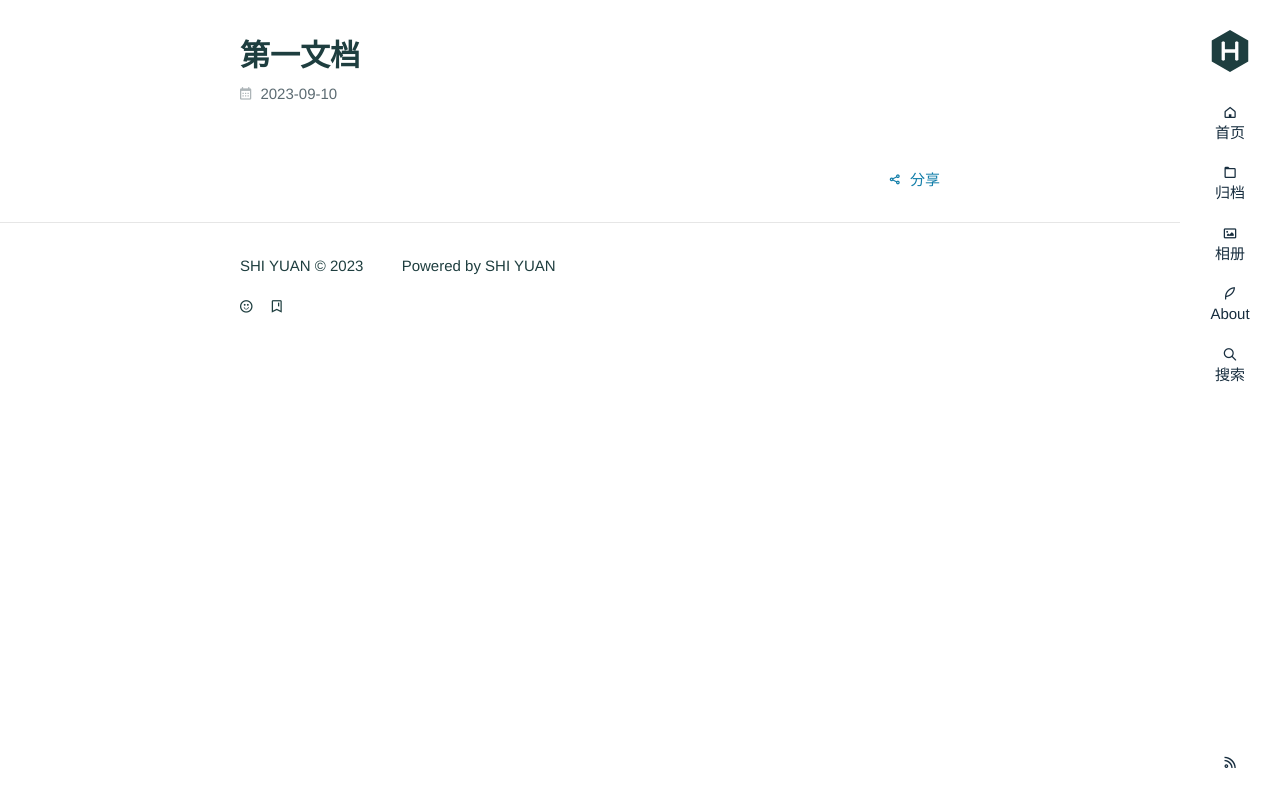
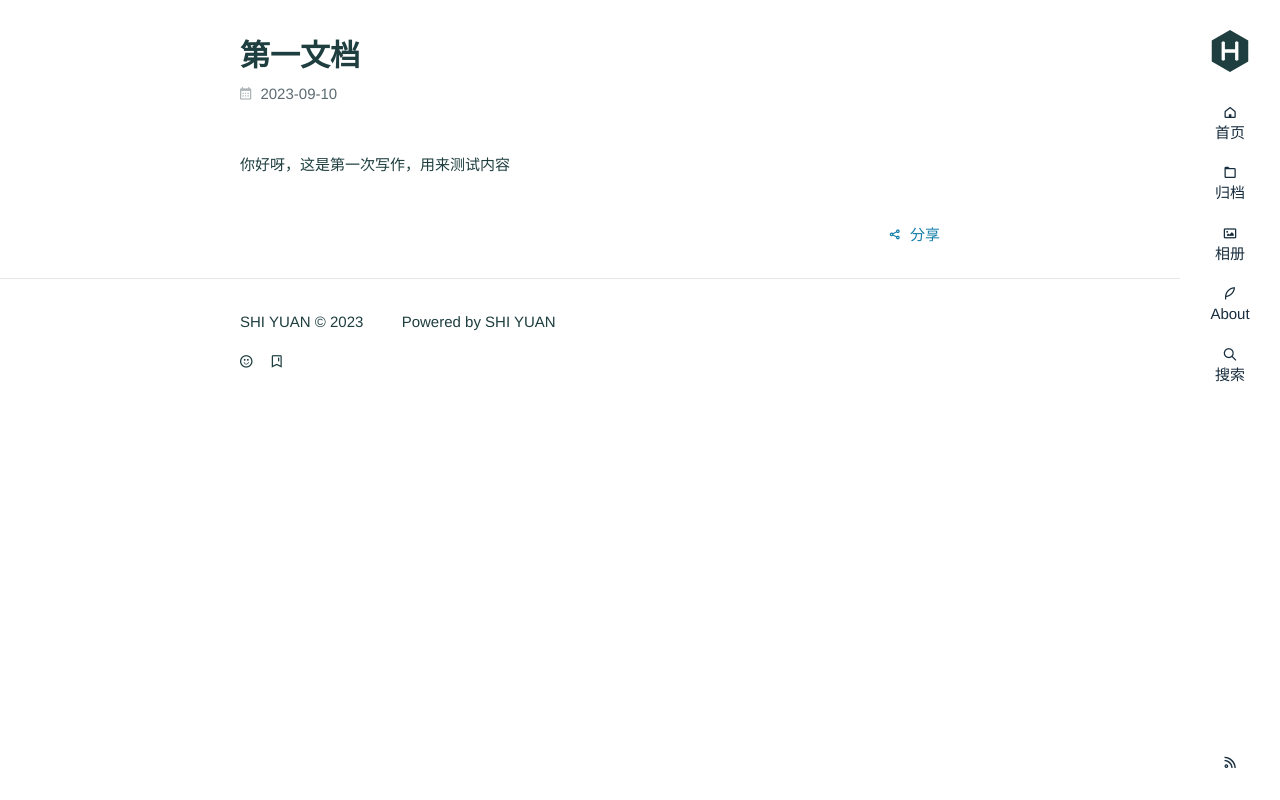
Before and after one commit to shiyuanfunc/shiyuanfunc.github.io, a plain HTML site: page 2023/09/10/第一文档/index.html in a window 1280 px wide. Drawn offline with Linux system fonts and the light colour scheme; some packages are replaced by stand-ins of ours; a script that the page names is missing; files whose address does not match are found by name.

Commit message:
Site updated: 2023-09-10 15:18:55

```diff
--- a/2023/09/10/第一文档/index.html
+++ b/2023/09/10/第一文档/index.html
@@ -66,6 +66,7 @@
 
 
 
+        <p>你好呀，这是第一次写作，用来测试内容</p>
 
 
     </div>
--- a/search.xml
+++ b/search.xml
@@ -3,6 +3,7 @@
   <entry>
     <title>第一文档</title>
     <url>/2023/09/10/%E7%AC%AC%E4%B8%80%E6%96%87%E6%A1%A3/</url>
-    <content><![CDATA[]]></content>
+    <content><![CDATA[<p>你好呀，这是第一次写作，用来测试内容</p>
+]]></content>
   </entry>
 </search>
```
Also changed, not shown: index.html (+1 -0 lines).
